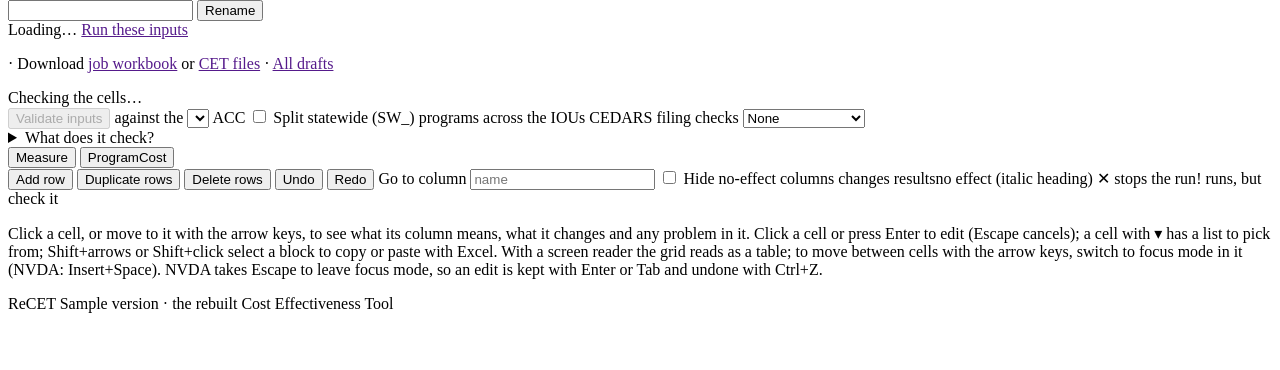
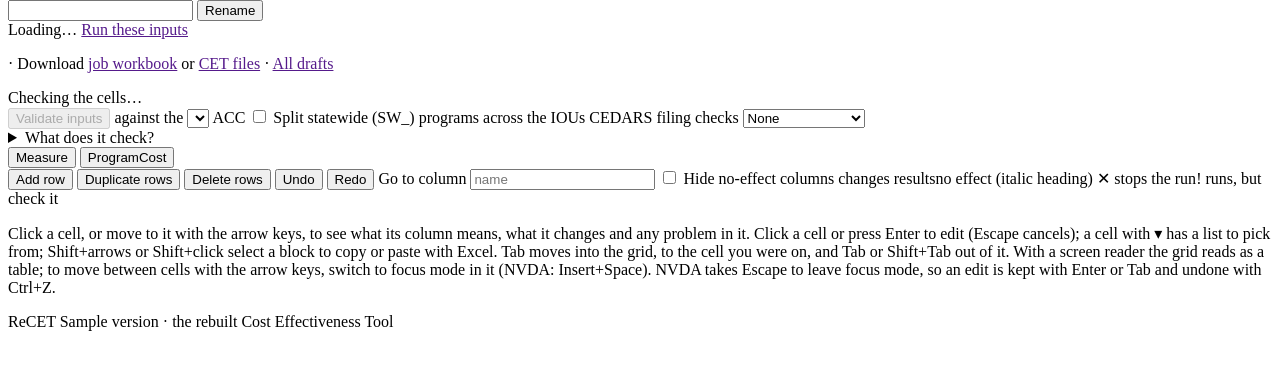
Before and after one commit to JRichardson-PGE/ReCET, a Python web app: template recet/web/templates/edit.html in a window 1280 px wide. Shown: the part 44-414 px from the top of the page. Run offline with Jinja, Linux system fonts and the light colour scheme; the template is opened without the code that fills it: most values are stand-ins (such as "Sample title", 1, 10 or a date in 2020); lists and menus that the app fills with data are empty.

Commit message:
Edit inputs: say on the page and in the web guide that Tab enters and leaves the grid
Co-Authored-By: Claude Opus 5.5 <noreply@anthropic.com>
Claude-Session: https://claude.ai/code/session_017KaitkLDak5VqxteVmBQNC

```diff
--- a/recet/web/templates/edit.html
+++ b/recet/web/templates/edit.html
@@ -61,7 +61,7 @@
   <span class="legend"><span class="calc">changes results</span><span class="noeff">no effect (italic heading)</span>
     <span class="sw-error">&#x2715; stops the run</span><span class="sw-warning">! runs, but check it</span></span>
 </div>
-<p class="help-line" id="help" aria-live="polite" tabindex="0">Click a cell, or move to it with the arrow keys, to see what its column means, what it changes and any problem in it. Click a cell or press Enter to edit (Escape cancels); a cell with ▾ has a list to pick from; Shift+arrows or Shift+click select a block to copy or paste with Excel. With a screen reader the grid reads as a table; to move between cells with the arrow keys, switch to focus mode in it (NVDA: Insert+Space). NVDA takes Escape to leave focus mode, so an edit is kept with Enter or Tab and undone with Ctrl+Z.</p>
+<p class="help-line" id="help" aria-live="polite" tabindex="0">Click a cell, or move to it with the arrow keys, to see what its column means, what it changes and any problem in it. Click a cell or press Enter to edit (Escape cancels); a cell with ▾ has a list to pick from; Shift+arrows or Shift+click select a block to copy or paste with Excel. Tab moves into the grid, to the cell you were on, and Tab or Shift+Tab out of it. With a screen reader the grid reads as a table; to move between cells with the arrow keys, switch to focus mode in it (NVDA: Insert+Space). NVDA takes Escape to leave focus mode, so an edit is kept with Enter or Tab and undone with Ctrl+Z.</p>
 <div id="grid-Measure" class="grid" role="tabpanel" aria-labelledby="tab-Measure"></div>
 <div id="grid-ProgramCost" class="grid" role="tabpanel" aria-labelledby="tab-ProgramCost" hidden></div>
 <p class="muted small" id="profiles-note"></p>
```
Also changed, not shown: recet/docs/WEB_GUIDE.md (+2 -1 lines).
